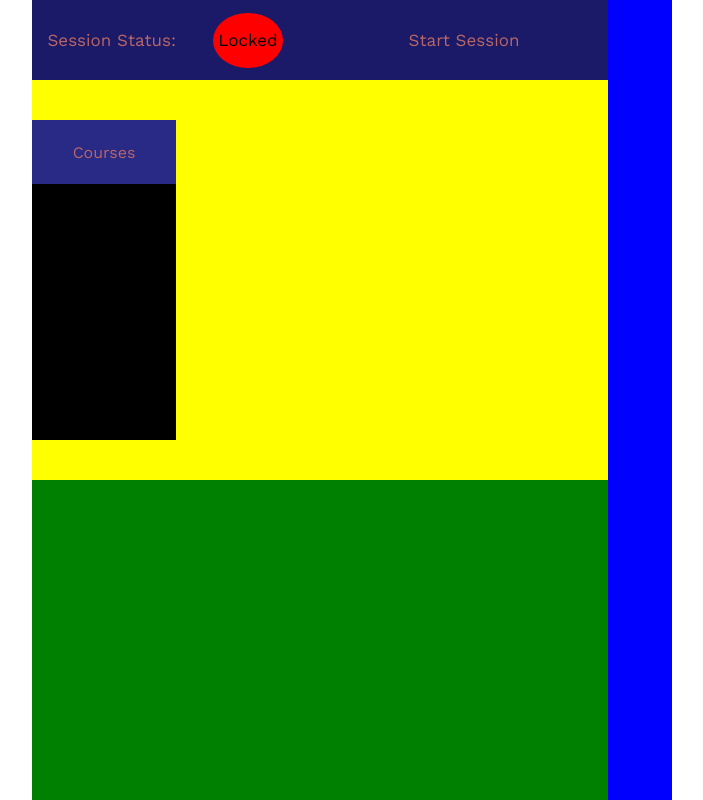
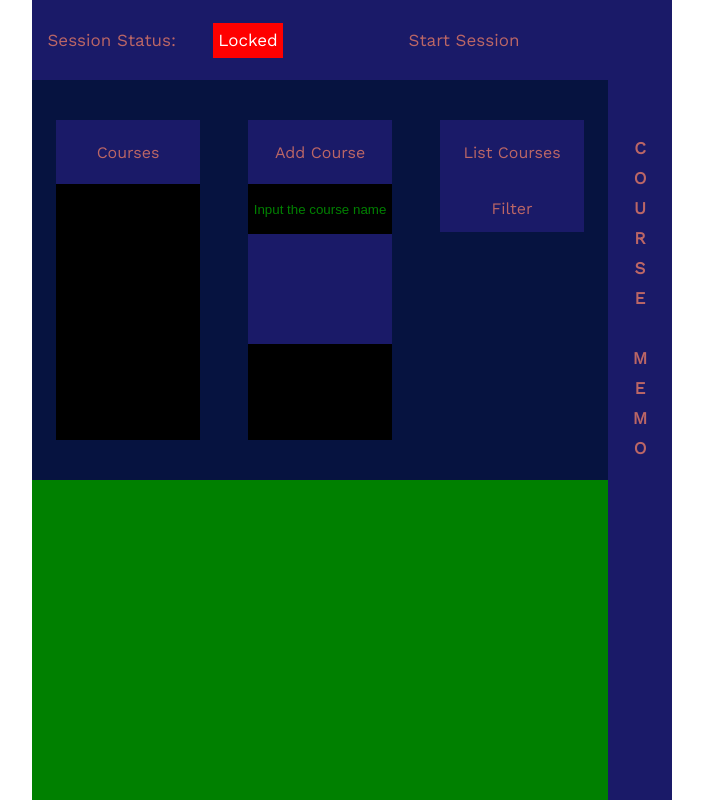
Before and after one commit to RoopeA88/Course_Memo, a React (Vite) app: page / in a window 1280 px wide. Shown: the whole page, without its empty margins (288-991 px from the left). Built offline with nearby package versions, Linux system fonts and the light colour scheme.

Commit message:
äpin yläosa on nyt suunniteltu loppuun ja store tehty. ensimmäinen tilanhallinta zustandilla tehty.

```diff
--- a/package.json
+++ b/package.json
@@ -11,7 +11,8 @@
   },
   "dependencies": {
     "react": "^19.2.0",
-    "react-dom": "^19.2.0"
+    "react-dom": "^19.2.0",
+    "zustand": "^5.0.9"
   },
   "devDependencies": {
     "@eslint/js": "^9.39.1",
--- /dev/null
+++ b/src/AddCourses.jsx
@@ -0,0 +1,25 @@
+import {useStore} from "./store.js"
+
+function AddCourses(){
+
+    const courseName = useStore(state => state.courseName);
+    const setCourseName = useStore(state => state.setCourseName);
+
+    return(
+        <div id="addCoursesWrapperDiv">
+            <div id="addCourseDiv">
+                <div id="addCourseButtonDiv">
+                    <button id="addCourseButton">Add Course</button>
+                </div>
+                <div id="addCourseInputDiv">
+                    <input id="addCourseInput" placeholder="Input the course name" value={courseName} onChange={(e) => setCourseName(e.target.value)}></input>
+                </div>
+            </div>
+            <div id="addedCourseInfoDiv">
+
+            </div>
+        </div>
+    )
+}
+
+export default AddCourses
--- a/src/App.jsx
+++ b/src/App.jsx
@@ -1,6 +1,8 @@
 import { useState } from 'react'
 import Header from "./Header"
 import Courses from "./Courses"
+import AddCourses from "./AddCourses"
+import ListCourses from "./ListCourses"
 function App() {
 
 
@@ -11,6 +13,8 @@ function App() {
           <Header/>
           <div id="mainProgramWrapperDiv">
             <Courses/>
+            <AddCourses/>
+            <ListCourses/>
           </div>
           <div id="memoInputAndListingDiv">
 
@@ -18,6 +22,17 @@ function App() {
         </div>
         <div id="programNameMainDiv">
 
+          <div className="courseMemo" id="topC"><h1>C</h1></div>
+          <div className="courseMemo"><h1>O</h1></div>
+          <div className="courseMemo"><h1>U</h1></div>
+          <div className="courseMemo"><h1>R</h1></div>
+          <div className="courseMemo"><h1>S</h1></div>
+          <div className="courseMemo"><h1>E</h1></div>
+          <div className="courseMemo"><h1> </h1></div>
+          <div className="courseMemo"><h1>M</h1></div>
+          <div className="courseMemo"><h1>E</h1></div>
+          <div className="courseMemo"><h1>M</h1></div>
+          <div className="courseMemo"><h1>O</h1></div>
         </div>
       </div>
     </>
--- /dev/null
+++ b/src/ListCourses.jsx
@@ -0,0 +1,15 @@
+function ListCourses(){
+
+    return(
+        <div id="listCoursesWrapper">
+            <div id="listCoursesButtonDiv">
+                <button id="listCoursesButton">List Courses</button>
+            </div>
+            <div id="listCoursesFilterDiv">
+                <button id="listCoursesFilterButton">Filter</button>
+            </div>
+        </div>
+    )
+}
+
+export default ListCourses
--- a/src/index.css
+++ b/src/index.css
@@ -39,17 +39,19 @@ button{
   display: flex;
   flex-direction: row;
   align-items: center;
+  justify-content: space-around;
   width: 100%;
   height: 50%;
-  background-color: yellow;
+  background-color: rgb(6, 19, 64);
 
 }
 #programNameMainDiv{
   display: flex;
+  align-items: center;
   flex-direction: column;
   height: 100%;
   width: 10%;
-  background-color: blue;
+  background-color: rgb(26, 26, 104);
 }
 #mainHeaderDiv{
   display: flex;
@@ -92,9 +94,9 @@ button{
   align-items: center;
   justify-content: center;
   background-color: red;
-  border-radius: 100%;
-  color: black;
-  height: 55px;
+
+  color: white;
+  height: 35px;
   width: 70px;
   font-size: 17px;
   font-weight: 500;
@@ -140,7 +142,7 @@ button{
   display: flex;
   height: 20%;
   width: 100%;
-  background-color: rgb(41, 41, 134);
+  background-color: rgb(26, 26, 104);
   align-items: center;
   justify-content: center;
 }
@@ -154,3 +156,115 @@ button{
   background-color: rgb(0, 0, 0);
   overflow-y: auto;
 }
+#addCoursesWrapperDiv{
+  display: flex;
+  flex-direction: column;
+  height: 80%;
+  width: 25%;
+  background-color: rgb(26, 26, 104);
+  gap: 20%;
+}
+#addCourseDiv{
+  display: flex;
+  height: 50%;
+  width: 100%;
+
+  flex-direction: column;
+}
+#addCourseInput{
+
+  width: 100%;
+  height: 100%;
+  background-color: black;
+
+  border:none;
+  color: green;
+
+  text-align: center;
+
+}
+input:focus{
+  outline: none;
+}
+input::placeholder{
+  color: green;
+}
+
+#addCourseButtonDiv{
+  display: flex;
+  height: 40%;
+  width: 100%;
+  background-color: rgb(26, 26, 104);
+}
+#addCourseButton{
+  display: flex;
+  align-items: center;
+  justify-content: center;
+  height: 100%;
+  width: 100%;
+  background-color: rgb(26, 26, 104);
+}
+#addCourseButton:hover{
+  background-color: rgb(41, 41, 134);
+}
+#addCourseInputDiv{
+  display: flex;
+  height: 30%;
+  width: 100%;
+  background-color: black;
+}
+#addedCourseInfoDiv{
+  display: flex;
+  height: 30%;
+  width: 100%;
+  background-color: black;
+}
+#topC{
+  padding-top: 15.8vh;
+}
+.courseMemo{
+  height: 30px;
+}
+.courseMemo h1{
+  font-size: 17px;
+}
+#listCoursesWrapper{
+  display: flex;
+  flex-direction: column;
+  height: 80%;
+  width: 25%;
+}
+#listCoursesButtonDiv{
+  display: flex;
+  height: 20%;
+  width: 100%;
+  background-color: rgb(26, 26, 104);
+}
+#listCoursesButton{
+  display: flex;
+  align-items: center;
+  justify-content: center;
+  height: 100%;
+  width: 100%;
+  background-color: rgb(26, 26, 104);
+}
+#listCoursesButton:hover{
+  background-color: rgb(41, 41, 134);
+}
+#listCoursesFilterDiv{
+  display: flex;
+  height: 15%;
+  width: 100%;
+  background-color: rgb(26, 26, 104);
+}
+#listCoursesFilterButton{
+  display: flex;
+  align-items: center;
+  justify-content:center;
+  height: 100%;
+  width: 100%;
+  background-color: rgb(26, 26, 104);
+}
+#listCoursesFilterButton:hover{
+  background-color: rgb(41, 41, 134);
+}
--- /dev/null
+++ b/src/store.js
@@ -0,0 +1,7 @@
+import {create} from "zustand";
+
+export const useStore = create((set,get) =>({
+
+    courseName: "",
+    setCourseName: (newCourseName) => set({courseName: newCourseName}),
+}));
```
Also changed, not shown: 1 other file (tests, documents, lock files or other folders).
